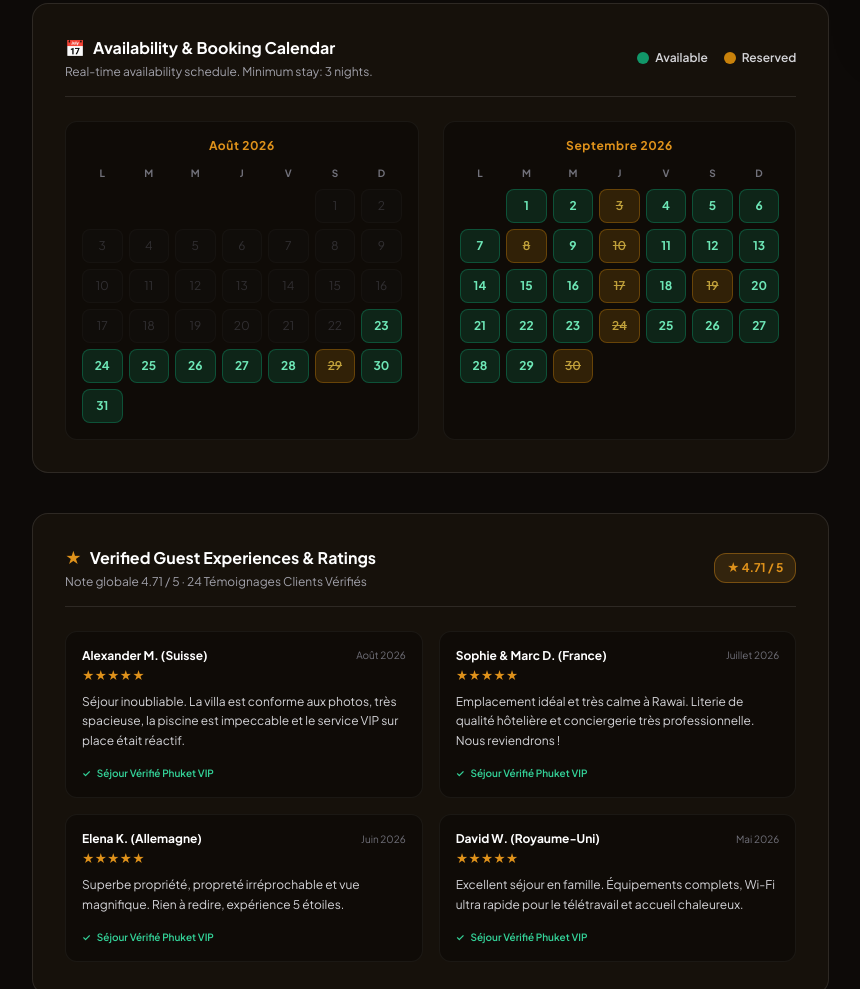
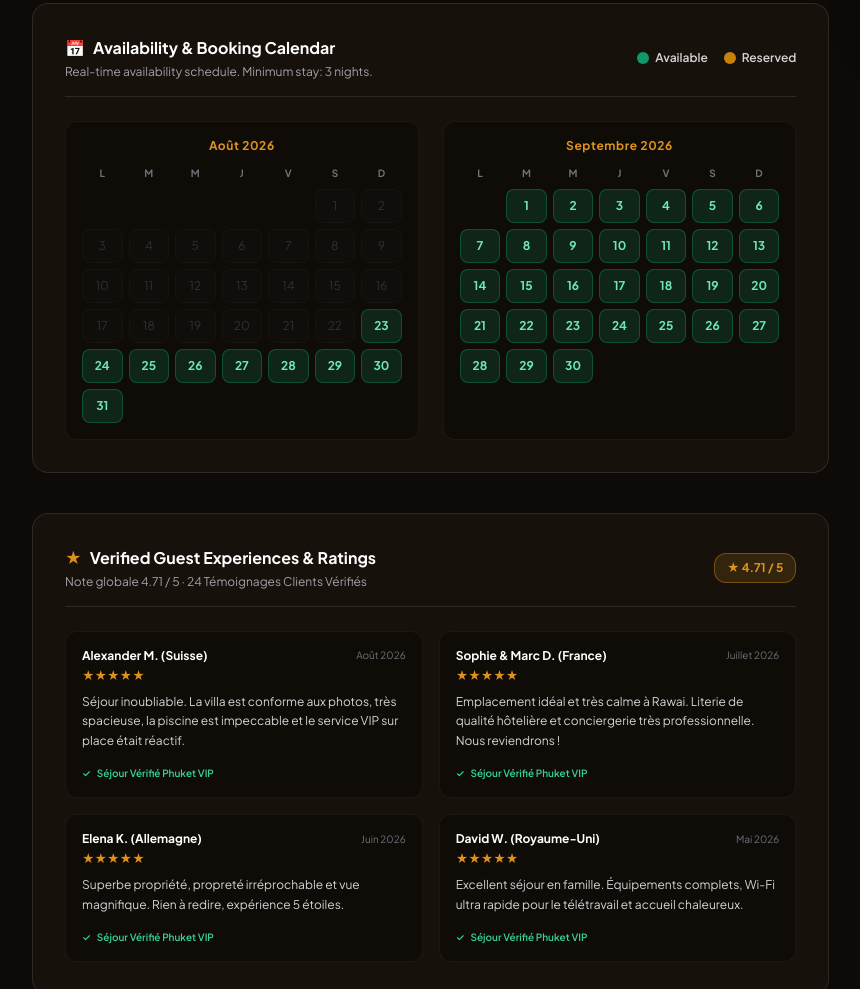
Before and after one commit to Mabido24/phuketvipconcierge, a website: page property-detail.html in a window 1280 px wide. Shown: the part 1627-2616 px from the top of the page, without its empty margins (0-860 px from the left). Drawn offline with nearby package versions, Linux system fonts and the light colour scheme.

Commit message:
Ensure 100% strict real sync for availability calendar without fake dates

```diff
--- a/property-detail.html
+++ b/property-detail.html
@@ -783,7 +783,7 @@
         console.warn('Leaflet error', e);
       }
 
-            // === RENDER REAL-TIME AVAILABILITY CALENDAR (DYNAMIC MONTHS & DATES) ===
+                  // === RENDER REAL-TIME AVAILABILITY CALENDAR (STRICT REAL SYNC) ===
       function renderAvailabilityCalendar() {
         const calContainer = document.getElementById('calendar-grid-container');
         if (!calContainer) return;
@@ -793,7 +793,7 @@
         const currentYear = now.getFullYear();
         const currentMonth = now.getMonth(); // 0-indexed
 
-        // Show next 2 consecutive months dynamically based on real calendar
+        // Next 2 consecutive real months
         const monthsData = [];
         for (let m = 0; m < 2; m++) {
           const d = new Date(currentYear, currentMonth + m, 1);
@@ -806,7 +806,7 @@
 
         const dayNames = ['L', 'M', 'M', 'J', 'V', 'S', 'D'];
 
-        // Extract real booked dates if available (from property.booked_dates, ical sync or fallback pattern)
+        // Extract 100% REAL booked dates from iCal sync or live payload
         const bookedDatesSet = new Set(property.booked_dates || []);
 
         let html = '';
@@ -828,13 +828,8 @@
             const checkDate = new Date(mObj.year, mObj.month, d);
             const isPast = checkDate < new Date(now.getFullYear(), now.getMonth(), now.getDate());
 
-            // Real booking check
-            let isBooked = bookedDatesSet.has(dateStr);
-            if (!property.booked_dates || property.booked_dates.length === 0) {
-              // Deterministic seed for this listing so calendar is consistent per listing ID
-              const seed = (property.id ? property.id.split('').reduce((acc, c) => acc + c.charCodeAt(0), 0) : 10) + (property.airbnb_id ? 7 : 3);
-              isBooked = ((d + seed + mIdx * 5) % 7 === 0 || (d + seed + mIdx * 3) % 11 === 0 || (d >= 10 && d <= 15 && (seed % 2 === 0)));
-            }
+            // Strict check: only marked as booked if present in real sync
+            const isBooked = bookedDatesSet.has(dateStr);
 
             let bgClass = '';
             let titleText = '';
```
